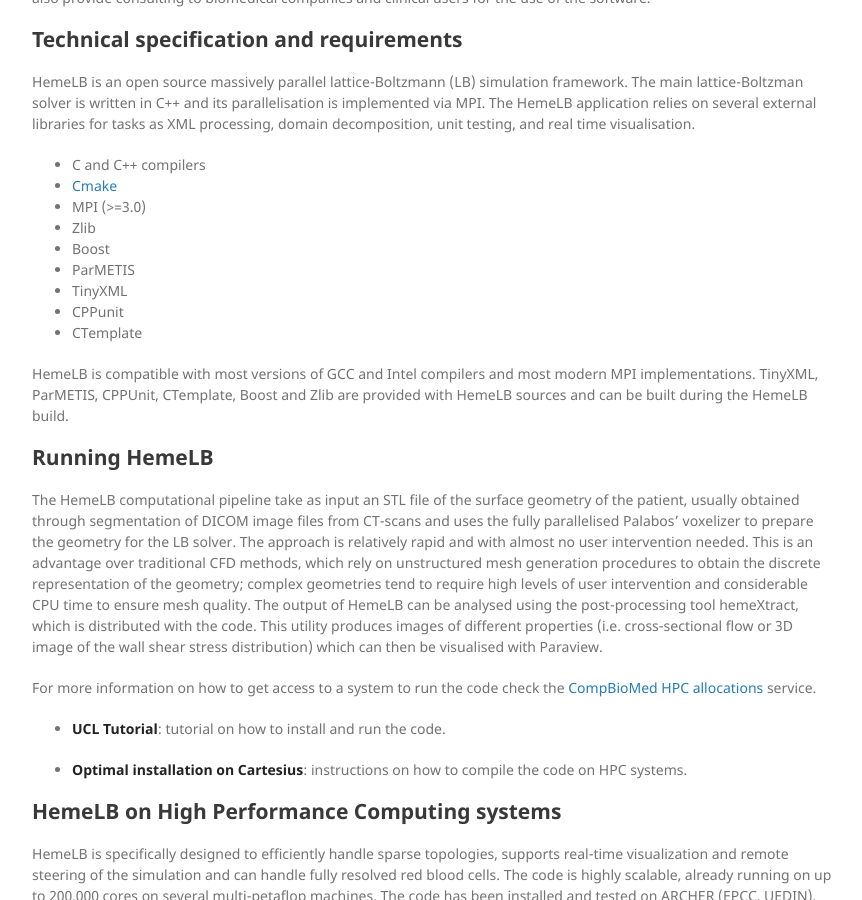
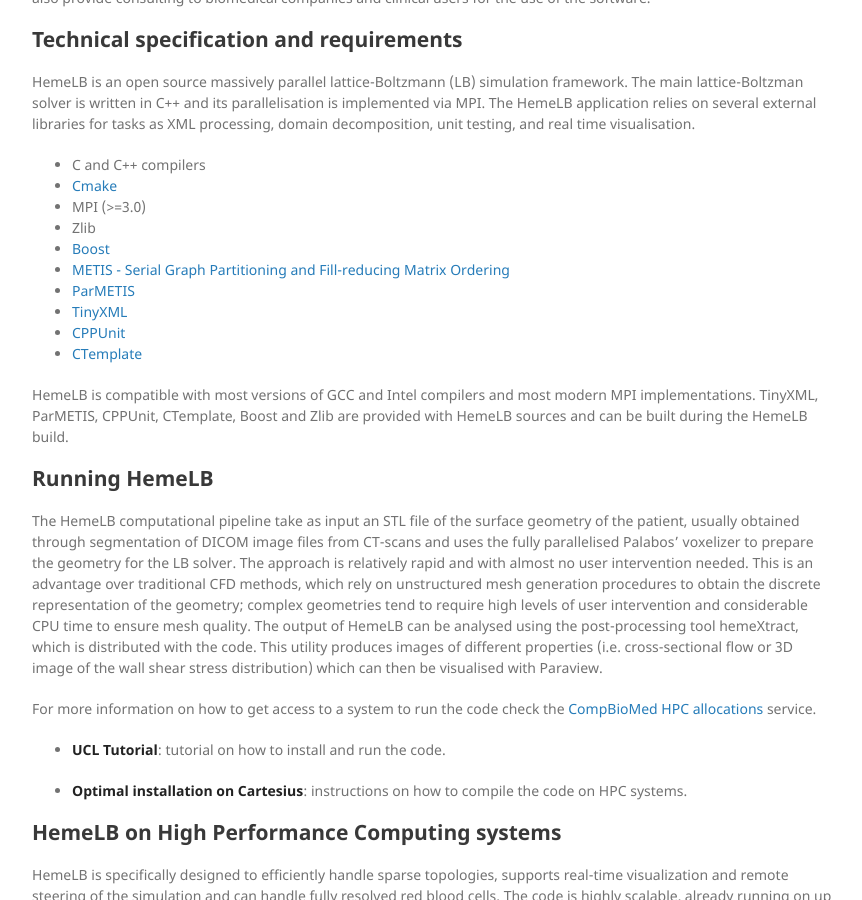
Before and after one commit to compbiomedeu/compbiomedeu.github.io, a Jekyll site: the page built from applications/HemeLB/HemeLB.md, in a window 1280 px wide and 900 px high, scrolled down 518 px. Shown: the whole window, without its empty margins (178-1040 px from the left). Built offline with Jekyll 4.4.1, drawn with Linux system fonts in a browser that asks for light colours; our own code applies the rules of GitHub Pages for plain Markdown files.

Commit message:
Update HemeLB.md

```diff
--- a/applications/HemeLB/HemeLB.md
+++ b/applications/HemeLB/HemeLB.md
@@ -26,11 +26,12 @@ HemeLB is an open source massively parallel lattice-Boltzmann (LB) simulation fr
 * [Cmake](https://cmake.org/)
 * MPI (>=3.0)
 * Zlib
-* Boost
-* ParMETIS
-* TinyXML
-* CPPunit
-* CTemplate
+* [Boost](https://www.boost.org/)
+* [METIS - Serial Graph Partitioning and Fill-reducing Matrix Ordering](http://glaros.dtc.umn.edu/gkhome/metis/metis/overview)
+* [ParMETIS](http://glaros.dtc.umn.edu/gkhome/metis/parmetis/overview)
+* [TinyXML](https://sourceforge.net/projects/tinyxml/)
+* [CPPUnit](https://sourceforge.net/projects/cppunit/)
+* [CTemplate](http://goog-ctemplate.sourceforge.net/)
 
 HemeLB is compatible with most versions of GCC and Intel compilers and most modern MPI implementations. TinyXML, ParMETIS, CPPUnit, CTemplate, Boost and Zlib are provided with HemeLB sources and can be built during the HemeLB build.
 
```
